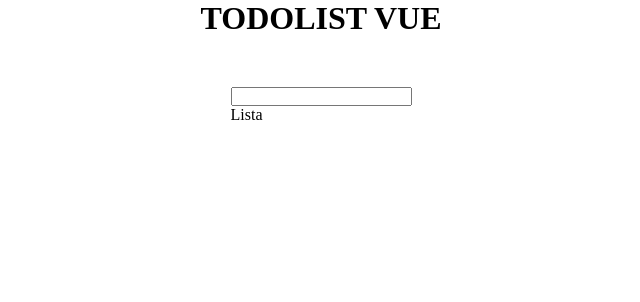
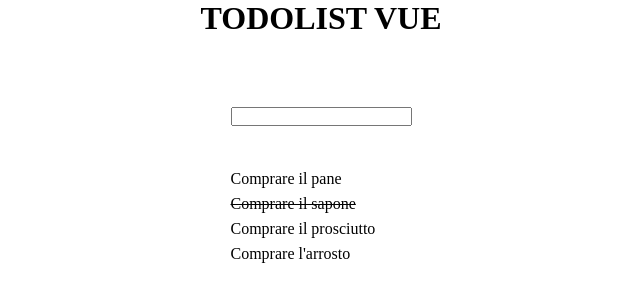
Before and after one commit to RoccoCerro/vue-todolist, a plain HTML site: page index.html in a window 1280 px wide. Shown: the whole page, without its empty margins (319-959 px from the left). Drawn offline with nearby package versions, Linux system fonts and the light colour scheme.

Commit message:
Add: milestone 1, stampati tanti li quanti gli oggetti presenti in todos e applicata la classe per sbarrare un item

```diff
--- a/css/style.css
+++ b/css/style.css
@@ -32,3 +32,16 @@ ul,li,menu{
 }
 
 /* STYLE CARD */
+.card-header{
+  padding: 20px 0;
+}
+
+.card-body{
+  padding: 20px 0;
+  line-height: 25px;
+}
+
+/* UTILITY */
+.tick{
+  text-decoration: line-through;
+}
--- a/index.html
+++ b/index.html
@@ -23,8 +23,10 @@
             <input type="text">
           </div>
           <div class="card-body">
-            <ul>
-              <li>Lista</li>
+            <ul class="todo-list">
+              <li v-for="todo in todos" class="todo-item" :class="todo.done === true ? 'tick' : '' ">
+                {{todo.text}}
+              </li>
             </ul>
           </div>
         </div>
--- a/js/app.js
+++ b/js/app.js
@@ -3,7 +3,27 @@ const { createApp } = Vue
 createApp({
   data() {
     return {
-      message: 'Hello Vue!'
+      todos: [
+        {
+          text: 'Comprare il pane',
+          done: false
+        },
+        {
+          text: 'Comprare il sapone',
+          done: true
+        },
+        {
+          text: 'Comprare il prosciutto',
+          done: false
+        },
+        {
+          text: 'Comprare l\'arrosto',
+          done: false
+        }
+      ]
     }
+  },
+  methods: {
+
   }
 }).mount('#app')
```
